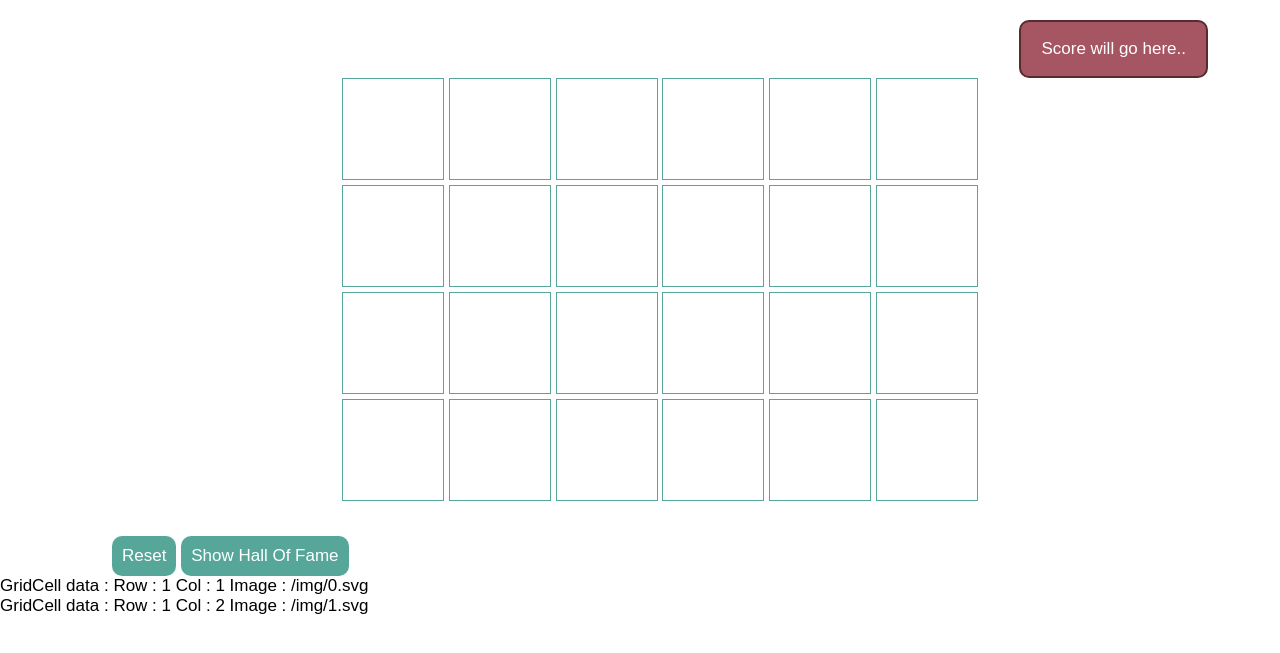
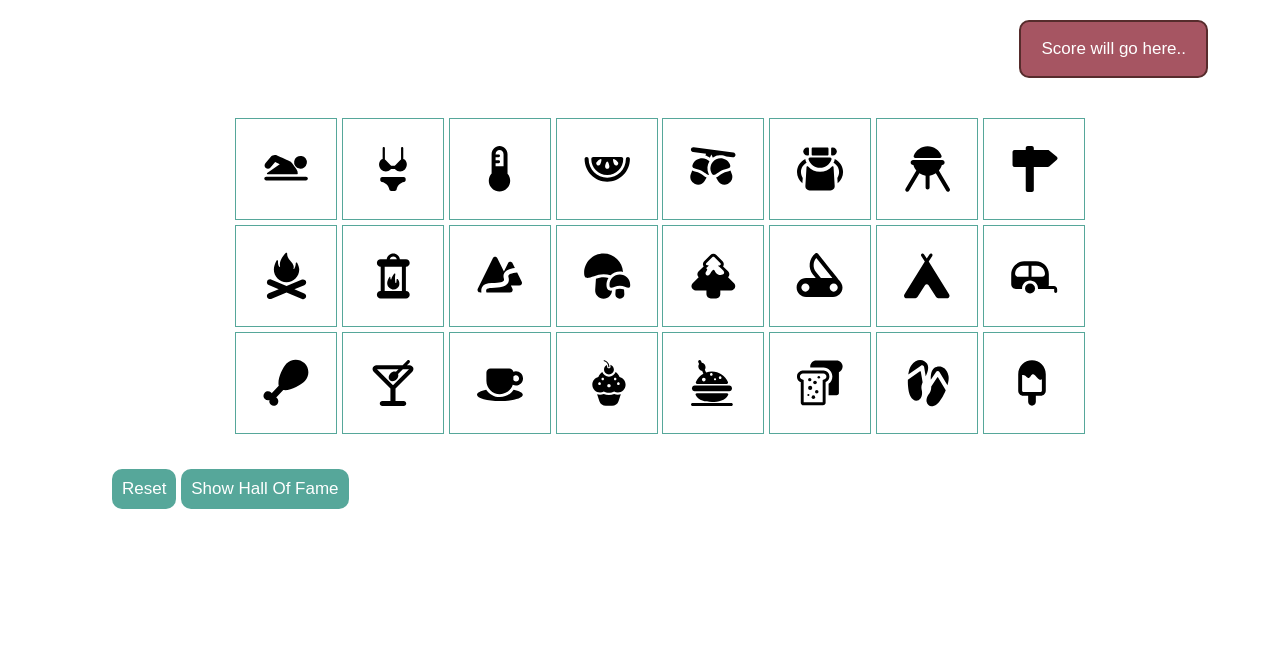
Before and after one commit to monkeysh1ne/guess2game, a plain HTML site: page index.html in a window 1280 px wide. Shown: the part 65-718 px from the top of the page. Drawn offline with Linux system fonts and the light colour scheme.

Commit message:
added images for gamegrid, coded for click event - swaps for blank OK but not to swap back to original img

```diff
--- a/css/app.css
+++ b/css/app.css
@@ -94,3 +94,7 @@ ul{
 	text-decoration: none;
 	color: white;
 }
+
+.gridRow {
+	margin-top: 40px;
+}
--- a/index.html
+++ b/index.html
@@ -45,50 +45,32 @@
 		<section class="gameControlPanel">
 			<div class="container">
 				<div class="row center-xs center-sm center-md center-lg gridRow">
-					<div class="col-xs-12 col-sm-12 col-md-12 col-lg-12">
+					<div class="col-xs-10 col-sm-10 col-md-10 col-lg-10">
 						<ul class="gameRow" id="gr1">
-							<li class="gridCell" id="gc1"></li>
-							<li class="gridCell" id="gc2"></li>
-							<li class="gridCell" id="gc3"></li>
-							<li class="gridCell" id="gc4"></li>
-							<li class="gridCell" id="gc5"></li>
-							<li class="gridCell" id="gc6"></li>
-						</ul>
-					</div>
-				</div>
-				<div class="row center-xs center-sm center-md center-lg gridRow">
-					<div class="col-xs-12 col-sm-12 col-md-12 col-lg-12">
-						<ul class="gameRow" id="gr2">
-							<li class="gridCell" id="gc7"></li>
-							<li class="gridCell" id="gc8"></li>
-							<li class="gridCell" id="gc9"></li>
-							<li class="gridCell" id="gc10"></li>
-							<li class="gridCell" id="gc11"></li>
-							<li class="gridCell" id="gc12"></li>
-						</ul>
-					</div>
-				</div>
-				<div class="row center-xs center-sm center-md center-lg gridRow">
-					<div class="col-xs-12 col-sm-12 col-md-12 col-lg-12">
-						<ul class="gameRow" id="gr3">
-							<li class="gridCell" id="gc13"></li>
-							<li class="gridCell" id="gc14"></li>
-							<li class="gridCell" id="gc15"></li>
-							<li class="gridCell" id="gc16"></li>
-							<li class="gridCell" id="gc17"></li>
-							<li class="gridCell" id="gc18"></li>
-						</ul>
-					</div>
-				</div>
-				<div class="row center-xs center-sm center-md center-lg gridRow">
-					<div class="col-xs-12 col-sm-12 col-md-12 col-lg-12">
-						<ul class="gameRow" id="gr4">
-							<li class="gridCell" id="gc19"></li>
-							<li class="gridCell" id="gc20"></li>
-							<li class="gridCell" id="gc21"></li>
-							<li class="gridCell" id="gc22"></li>
-							<li class="gridCell" id="gc23"></li>
-							<li class="gridCell" id="gc24"></li>
+							<li id="gc1"></li>
+							<li id="gc2"></li>
+							<li id="gc3"></li>
+							<li id="gc4"></li>
+							<li id="gc5"></li>
+							<li id="gc6"></li>
+							<li id="gc7"></li>
+							<li id="gc8"></li>
+							<li id="gc9"></li>
+							<li id="gc10"></li>
+							<li id="gc11"></li>
+							<li id="gc12"></li>
+							<li id="gc13"></li>
+							<li id="gc14"></li>
+							<li id="gc15"></li>
+							<li id="gc16"></li>
+							<li id="gc17"></li>
+							<li id="gc18"></li>
+							<li id="gc19"></li>
+							<li id="gc20"></li>
+							<li id="gc21"></li>
+							<li id="gc22"></li>
+							<li id="gc23"></li>
+							<li id="gc24"></li>
 						</ul>
 					</div>
 				</div>
--- a/js/main.js
+++ b/js/main.js
@@ -1,3 +1,5 @@
+
+// Create Object to hold game grid cell data (row, column & image)
 function GridCell(cellRow, cellCol, cellImage) {
 	this.cellRow = cellRow,
 	this.cellCol = cellCol,
@@ -27,14 +29,33 @@ Object.__defineSetter__.call(GridCell.prototype, "setGridCellData",
 	});
 
 
-var testGridCellEntry = new GridCell();
+// Number of images to display in game grid
+var totNumImages = 24;
 
-testGridCellEntry.setGridCellData = "1, 1, /img/0.svg";
 
-document.write("GridCell data : " + testGridCellEntry.getGridCellData + "<br />");
 
-var anotherGridCell = new GridCell();
+// Select all LI elements in all game grid rows
+var listItems = document.getElementById("gr1").getElementsByTagName("li");
 
-anotherGridCell.setGridCellData = "1, 2, /img/1.svg";
+// Loop through LI collection adding backgroundImage source
+for (i = 0; i < listItems.length; i++) {
+	listItems[i].style.backgroundImage = "url(../img/" + i.toString() + ".svg";
+	listItems[i].style.backgroundRepeat = "no-repeat";
+	listItems[i].style.backgroundPosition = "center center";
+	listItems[i].addEventListener("click", swapImage)
+}
 
-document.write("GridCell data : " + anotherGridCell.getGridCellData + "<br />");
+
+function swapImage() {
+	if (this.style.backgroundImage == "url(../img/999.svg)") {
+		// check if li id is double digit - e.g., 11,12,13..
+		if (this.id.length < 4) {
+			this.style.backgroundImage = "url(../img/" + (this.id.charAt(2)-1) + ".svg)";
+		// if li id is single digit - e.g., 1,2,3..
+		} else {
+			this.style.backgroundImage = "url(../img/" + (this.id.charAt(3)-1) + ".svg)";
+		}
+	} else {
+		this.style.backgroundImage = "url(../img/999.svg)";
+	}
+}
```
Also changed, not shown: img/16.svg (added), img/17.svg (added), img/18.svg (added), img/19.svg (added), img/20.svg (added), img/21.svg (added), img/22.svg (added), img/23.svg (added).
